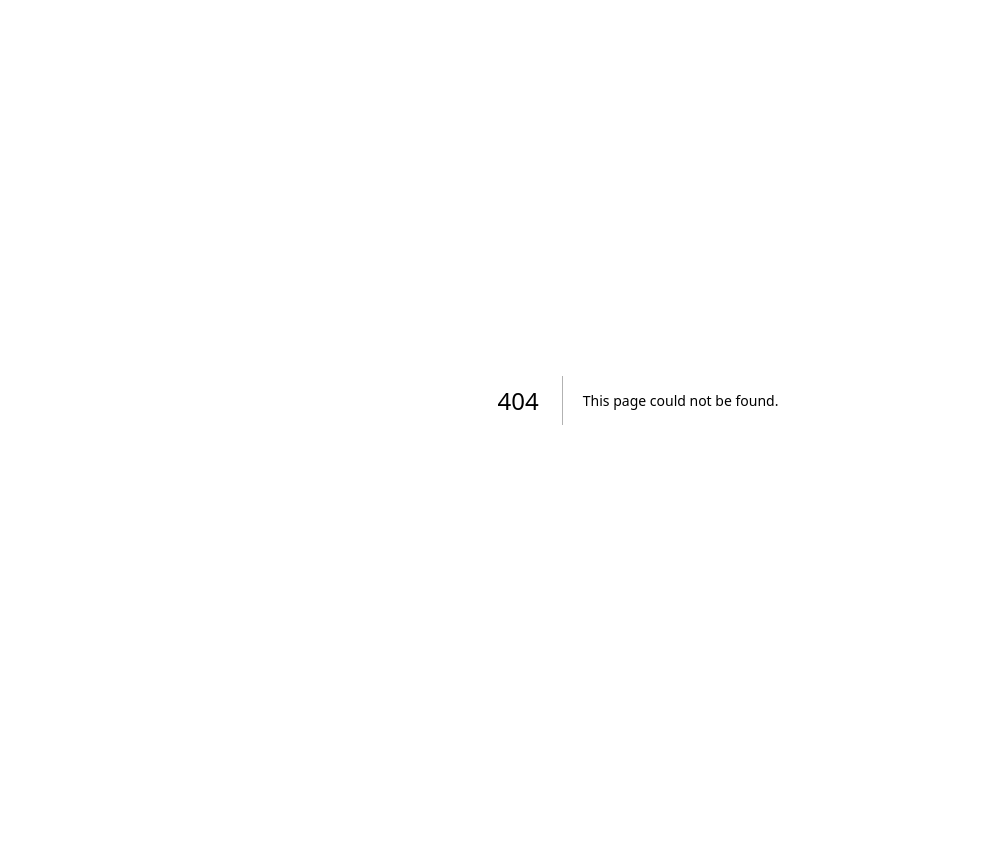
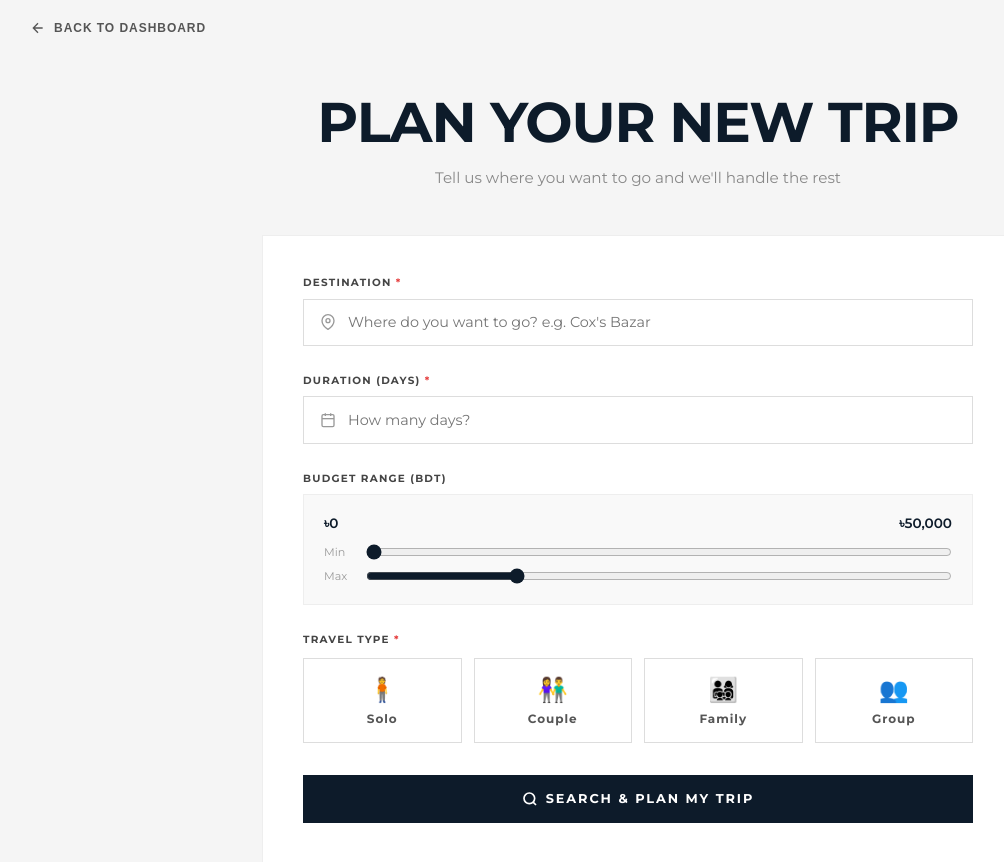
Before and after one commit to mhassan2310098-sys/Planova, a Next.js app in the folder front/: page /Newtrip in a window 1280 px wide. Before the commit this address had no page. Shown: the top 862 px of the page, without its empty margins (2-1006 px from the left). Before the commit the page ends 800 px from the top, so only its background shows below. Built offline with nearby package versions, Linux system fonts and the light colour scheme.

Commit message:
new trip search added

```diff
--- /dev/null
+++ b/front/app/Newtrip/page.js
@@ -0,0 +1,191 @@
+'use client';
+import { useState } from 'react';
+import { useRouter } from 'next/navigation';
+
+const travelTypes = [
+  { id: 'solo', label: 'Solo', emoji: '🧍' },
+  { id: 'couple', label: 'Couple', emoji: '👫' },
+  { id: 'family', label: 'Family', emoji: '👨‍👩‍👧‍👦' },
+  { id: 'group', label: 'Group', emoji: '👥' },
+];
+
+export default function NewTripPage() {
+  const router = useRouter();
+  const [destination, setDestination] = useState('');
+  const [budgetMin, setBudgetMin] = useState(0);
+  const [budgetMax, setBudgetMax] = useState(50000);
+  const [duration, setDuration] = useState('');
+  const [travelType, setTravelType] = useState('');
+  const [error, setError] = useState('');
+
+  const handleSearch = (e) => {
+    e.preventDefault();
+    if (!destination.trim()) { setError('Please enter a destination.'); return; }
+    if (!travelType) { setError('Please select a travel type.'); return; }
+    if (!duration || duration < 1) { setError('Please enter number of days.'); return; }
+
+    setError('');
+    const params = new URLSearchParams({ destination, budgetMin, budgetMax, duration, travelType });
+    router.push(`/search-results?${params.toString()}`);
+  };
+
+  return (
+    <div style={{ minHeight: '100vh', background: '#f5f5f5', fontFamily: 'Montserrat, sans-serif' }}>
+
+      {/* Back button */}
+      <div style={{ padding: '1.25rem 2rem' }}>
+        <button onClick={() => router.push('/dashboard')} style={{
+          display: 'flex', alignItems: 'center', gap: '0.5rem',
+          background: 'none', border: 'none', cursor: 'pointer',
+          fontSize: '0.75rem', fontWeight: 700, letterSpacing: '0.08em',
+          color: '#555',
+        }}>
+          <svg width="16" height="16" viewBox="0 0 24 24" fill="none" stroke="currentColor" strokeWidth="2">
+            <path d="M19 12H5M12 19l-7-7 7-7" />
+          </svg>
+          BACK TO DASHBOARD
+        </button>
+      </div>
+
+      {/* Hero */}
+      <div style={{ textAlign: 'center', padding: '2rem 1rem 3rem' }}>
+        <h1 style={{ fontSize: 'clamp(2rem, 5vw, 3.5rem)', fontWeight: 900, letterSpacing: '-0.02em', color: '#0d1b2a', textTransform: 'uppercase', marginBottom: '0.75rem' }}>
+          Plan Your New Trip
+        </h1>
+        <p style={{ color: '#888', fontSize: '0.95rem' }}>
+          Tell us where you want to go and we'll handle the rest
+        </p>
+      </div>
+
+      {/* Form Card */}
+      <div style={{ maxWidth: '800px', margin: '0 auto', padding: '0 1.5rem 4rem' }}>
+        <div style={{ background: 'white', border: '1px solid #eee', padding: '2.5rem' }}>
+
+          {error && (
+            <div style={{ background: '#fff0f0', border: '1px solid #ffcccc', color: '#cc0000', fontSize: '0.8rem', padding: '0.75rem 1rem', marginBottom: '1.5rem' }}>
+              {error}
+            </div>
+          )}
+
+          {/* Destination */}
+          <div style={{ marginBottom: '1.75rem' }}>
+            <label style={{ display: 'block', fontSize: '0.65rem', fontWeight: 700, letterSpacing: '0.12em', textTransform: 'uppercase', color: '#444', marginBottom: '0.6rem' }}>
+              Destination <span style={{ color: '#e53e3e' }}>*</span>
+            </label>
+            <div style={{ display: 'flex', alignItems: 'center', gap: '0.75rem', border: '1px solid #ddd', padding: '0.85rem 1rem', transition: 'border-color 0.2s' }}
+              onFocus={e => e.currentTarget.style.borderColor = '#0d1b2a'}
+              onBlur={e => e.currentTarget.style.borderColor = '#ddd'}
+            >
+              <svg width="16" height="16" viewBox="0 0 24 24" fill="none" stroke="#999" strokeWidth="2">
+                <path d="M21 10c0 7-9 13-9 13s-9-6-9-13a9 9 0 0 1 18 0z"/><circle cx="12" cy="10" r="3"/>
+              </svg>
+              <input
+                type="text"
+                placeholder="Where do you want to go? e.g. Cox's Bazar"
+                value={destination}
+                onChange={e => { setDestination(e.target.value); setError(''); }}
+                style={{ flex: 1, border: 'none', outline: 'none', fontSize: '0.9rem', fontFamily: 'Montserrat, sans-serif', color: '#111' }}
+              />
+            </div>
+          </div>
+
+          {/* Duration */}
+          <div style={{ marginBottom: '1.75rem' }}>
+            <label style={{ display: 'block', fontSize: '0.65rem', fontWeight: 700, letterSpacing: '0.12em', textTransform: 'uppercase', color: '#444', marginBottom: '0.6rem' }}>
+              Duration (Days) <span style={{ color: '#e53e3e' }}>*</span>
+            </label>
+            <div style={{ display: 'flex', alignItems: 'center', gap: '0.75rem', border: '1px solid #ddd', padding: '0.85rem 1rem' }}>
+              <svg width="16" height="16" viewBox="0 0 24 24" fill="none" stroke="#999" strokeWidth="2">
+                <rect x="3" y="4" width="18" height="18" rx="2"/><line x1="16" y1="2" x2="16" y2="6"/><line x1="8" y1="2" x2="8" y2="6"/><line x1="3" y1="10" x2="21" y2="10"/>
+              </svg>
+              <input
+                type="number"
+                min={1}
+                max={30}
+                placeholder="How many days?"
+                value={duration}
+                onChange={e => { setDuration(e.target.value); setError(''); }}
+                style={{ flex: 1, border: 'none', outline: 'none', fontSize: '0.9rem', fontFamily: 'Montserrat, sans-serif', color: '#111' }}
+              />
+            </div>
+          </div>
+
+          {/* Budget */}
+          <div style={{ marginBottom: '1.75rem' }}>
+            <label style={{ display: 'block', fontSize: '0.65rem', fontWeight: 700, letterSpacing: '0.12em', textTransform: 'uppercase', color: '#444', marginBottom: '0.6rem' }}>
+              Budget Range (BDT)
+            </label>
+            <div style={{ background: '#f9f9f9', border: '1px solid #eee', padding: '1.25rem' }}>
+              <div style={{ display: 'flex', justifyContent: 'space-between', marginBottom: '0.75rem' }}>
+                <span style={{ fontSize: '0.85rem', fontWeight: 600, color: '#0d1b2a' }}>৳{budgetMin.toLocaleString()}</span>
+                <span style={{ fontSize: '0.85rem', fontWeight: 600, color: '#0d1b2a' }}>৳{budgetMax.toLocaleString()}</span>
+              </div>
+              <div style={{ display: 'flex', flexDirection: 'column', gap: '0.5rem' }}>
+                <div style={{ display: 'flex', alignItems: 'center', gap: '0.75rem' }}>
+                  <span style={{ fontSize: '0.7rem', color: '#999', width: '30px' }}>Min</span>
+                  <input type="range" min={0} max={200000} step={1000} value={budgetMin}
+                    onChange={e => setBudgetMin(Math.min(Number(e.target.value), budgetMax - 1000))}
+                    style={{ flex: 1, accentColor: '#0d1b2a' }}
+                  />
+                </div>
+                <div style={{ display: 'flex', alignItems: 'center', gap: '0.75rem' }}>
+                  <span style={{ fontSize: '0.7rem', color: '#999', width: '30px' }}>Max</span>
+                  <input type="range" min={0} max={200000} step={1000} value={budgetMax}
+                    onChange={e => setBudgetMax(Math.max(Number(e.target.value), budgetMin + 1000))}
+                    style={{ flex: 1, accentColor: '#0d1b2a' }}
+                  />
+                </div>
+              </div>
+            </div>
+          </div>
+
+          {/* Travel Type */}
+          <div style={{ marginBottom: '2rem' }}>
+            <label style={{ display: 'block', fontSize: '0.65rem', fontWeight: 700, letterSpacing: '0.12em', textTransform: 'uppercase', color: '#444', marginBottom: '0.75rem' }}>
+              Travel Type <span style={{ color: '#e53e3e' }}>*</span>
+            </label>
+            <div style={{ display: 'grid', gridTemplateColumns: 'repeat(4, 1fr)', gap: '0.75rem' }}>
+              {travelTypes.map(type => (
+                <button
+                  key={type.id}
+                  type="button"
+                  onClick={() => { setTravelType(type.id); setError(''); }}
+                  style={{
+                    padding: '1rem', border: travelType === type.id ? '2px solid #0d1b2a' : '1px solid #ddd',
+                    background: travelType === type.id ? '#0d1b2a' : 'white',
+                    color: travelType === type.id ? 'white' : '#555',
+                    cursor: 'pointer', textAlign: 'center', transition: 'all 0.2s',
+                    fontFamily: 'Montserrat, sans-serif',
+                  }}
+                >
+                  <div style={{ fontSize: '1.5rem', marginBottom: '0.4rem' }}>{type.emoji}</div>
+                  <div style={{ fontSize: '0.75rem', fontWeight: 700, letterSpacing: '0.08em' }}>{type.label}</div>
+                </button>
+              ))}
+            </div>
+          </div>
+
+          {/* Submit */}
+          <button
+            onClick={handleSearch}
+            style={{
+              width: '100%', padding: '1rem', background: '#0d1b2a', color: 'white',
+              border: 'none', cursor: 'pointer', fontSize: '0.8rem', fontWeight: 700,
+              letterSpacing: '0.15em', textTransform: 'uppercase', fontFamily: 'Montserrat, sans-serif',
+              display: 'flex', alignItems: 'center', justifyContent: 'center', gap: '0.5rem',
+              transition: 'background 0.2s',
+            }}
+            onMouseEnter={e => e.currentTarget.style.background = '#1a3a5c'}
+            onMouseLeave={e => e.currentTarget.style.background = '#0d1b2a'}
+          >
+            <svg width="16" height="16" viewBox="0 0 24 24" fill="none" stroke="currentColor" strokeWidth="2.5">
+              <circle cx="11" cy="11" r="8"/><line x1="21" y1="21" x2="16.65" y2="16.65"/>
+            </svg>
+            Search & Plan My Trip
+          </button>
+
+        </div>
+      </div>
+    </div>
+  );
+}
```
Also changed, not shown: 1 other file (tests, documents, lock files or other folders).
